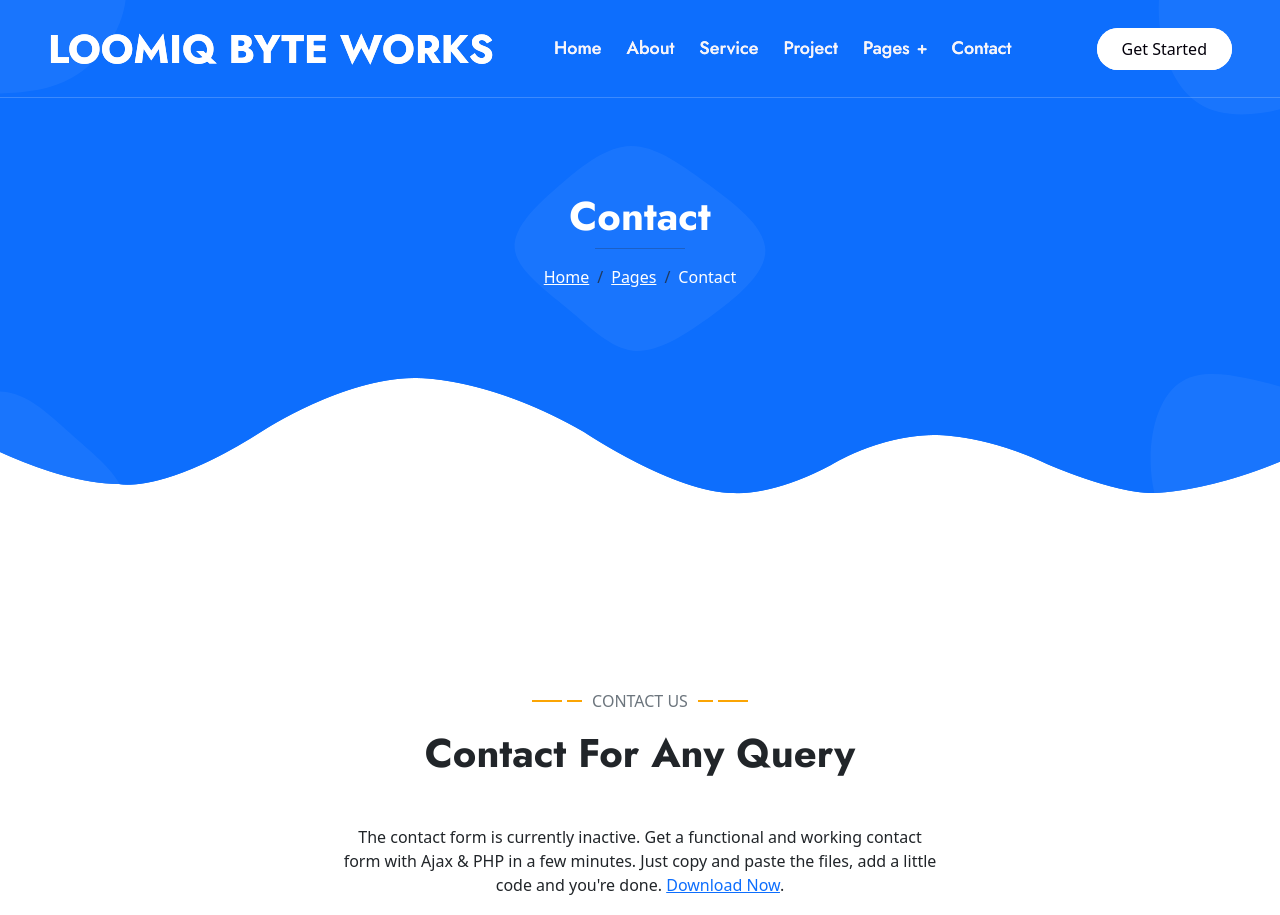
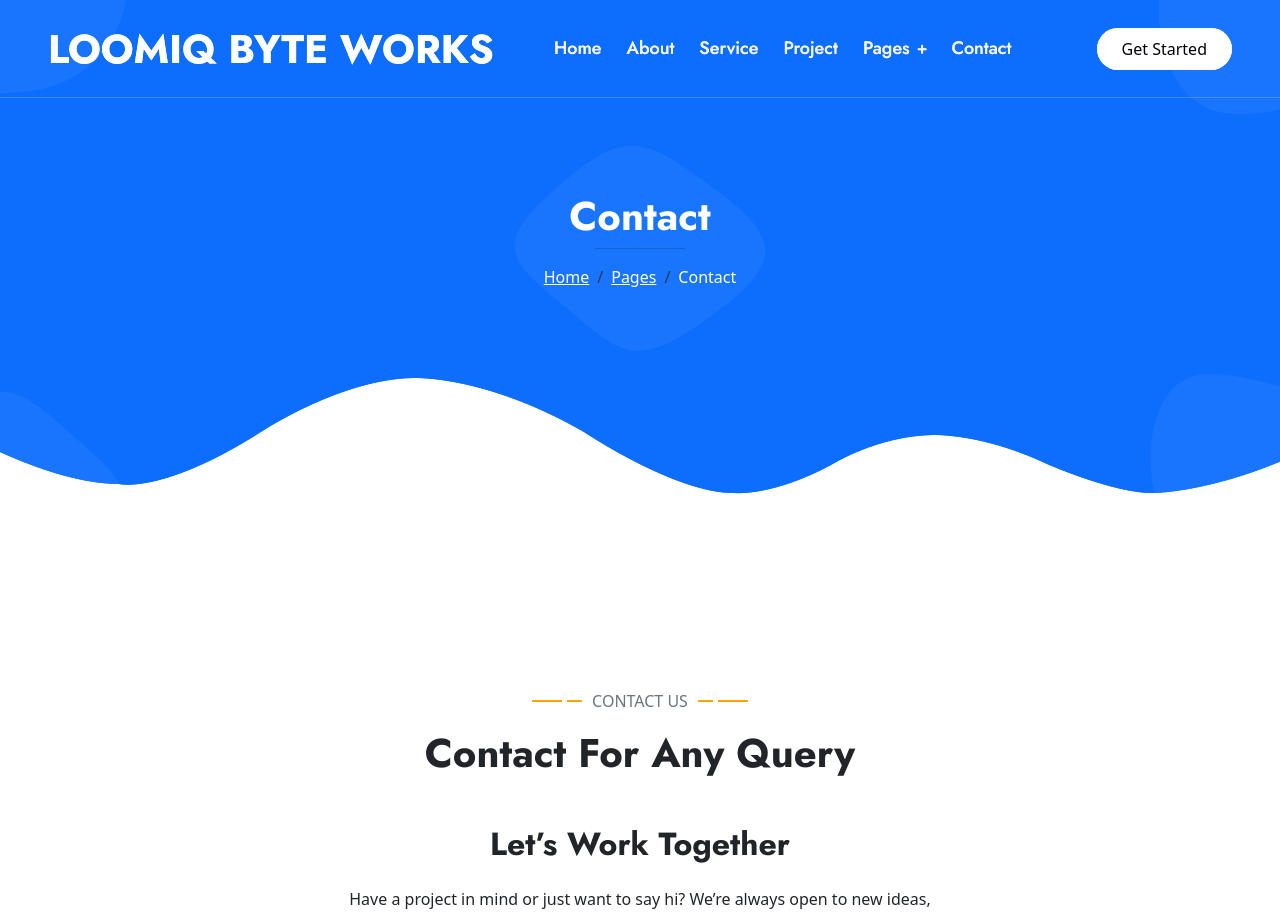
Before and after one commit to KEERTHANADURAISAM/Project-static-1, a React (Vite) app: page /contact in a window 1280 px wide. Shown: the top 915 px of the page. Built offline with nearby package versions, Linux system fonts and the light colour scheme.

Commit message:
update caontact

```diff
--- a/src/Components/Contact.jsx
+++ b/src/Components/Contact.jsx
@@ -16,10 +16,11 @@ const Contact = () => {
           <div className="col-lg-7">
             <div className="wow fadeInUp" data-wow-delay="0.3s">
               <p className="text-center mb-4">
-                The contact form is currently inactive. Get a functional and working contact form with Ajax & PHP in a few minutes. Just copy and paste the files, add a little code and you're done.{" "}
-                <a href="https://htmlcodex.com/contact-form" target="_blank" rel="noopener noreferrer">
-                  Download Now
-                </a>.
+
+              <h2 className="mb-4">Let’s Work Together</h2>
+        <p className="mb-4">
+          Have a project in mind or just want to say hi? We’re always open to new ideas, collaborations, or opportunities. Drop us a message and we’ll get back to you as soon as possible.
+        </p>
               </p>
               <form>
                 <div className="row g-3">
```
